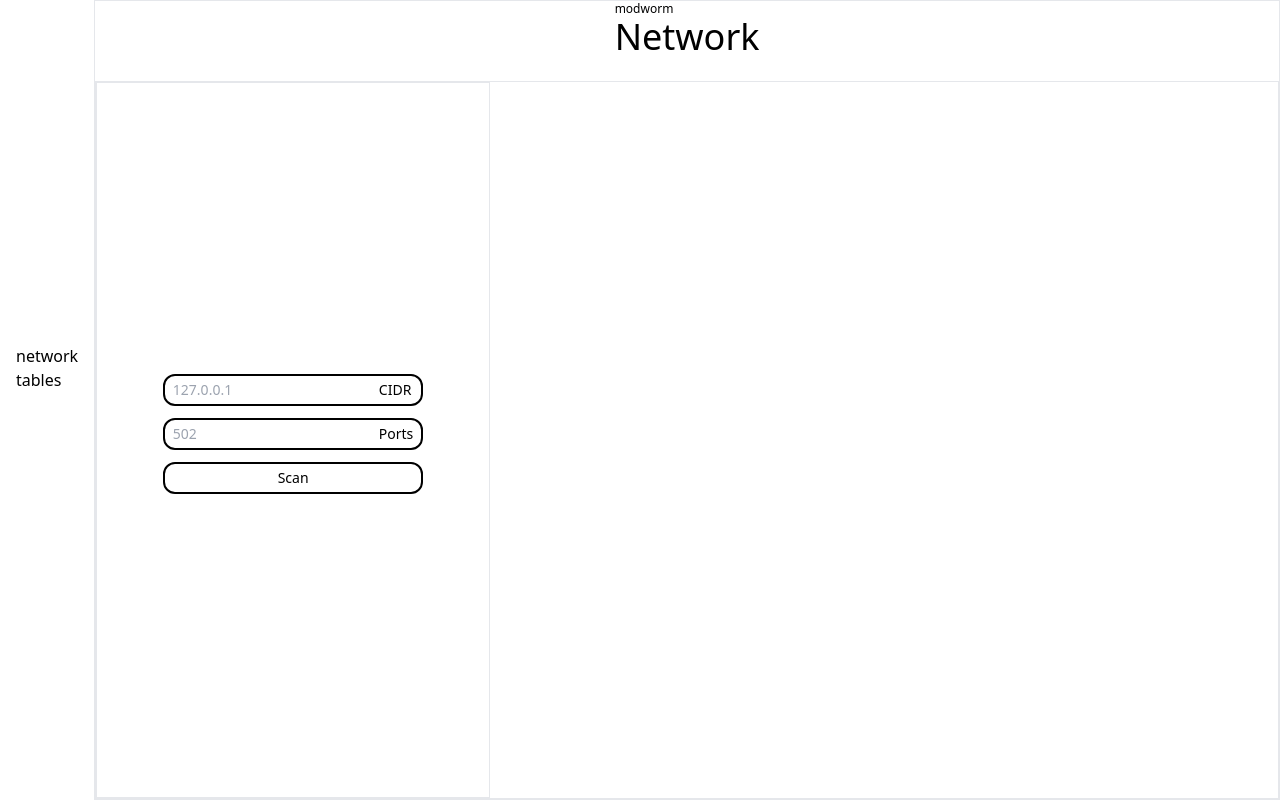
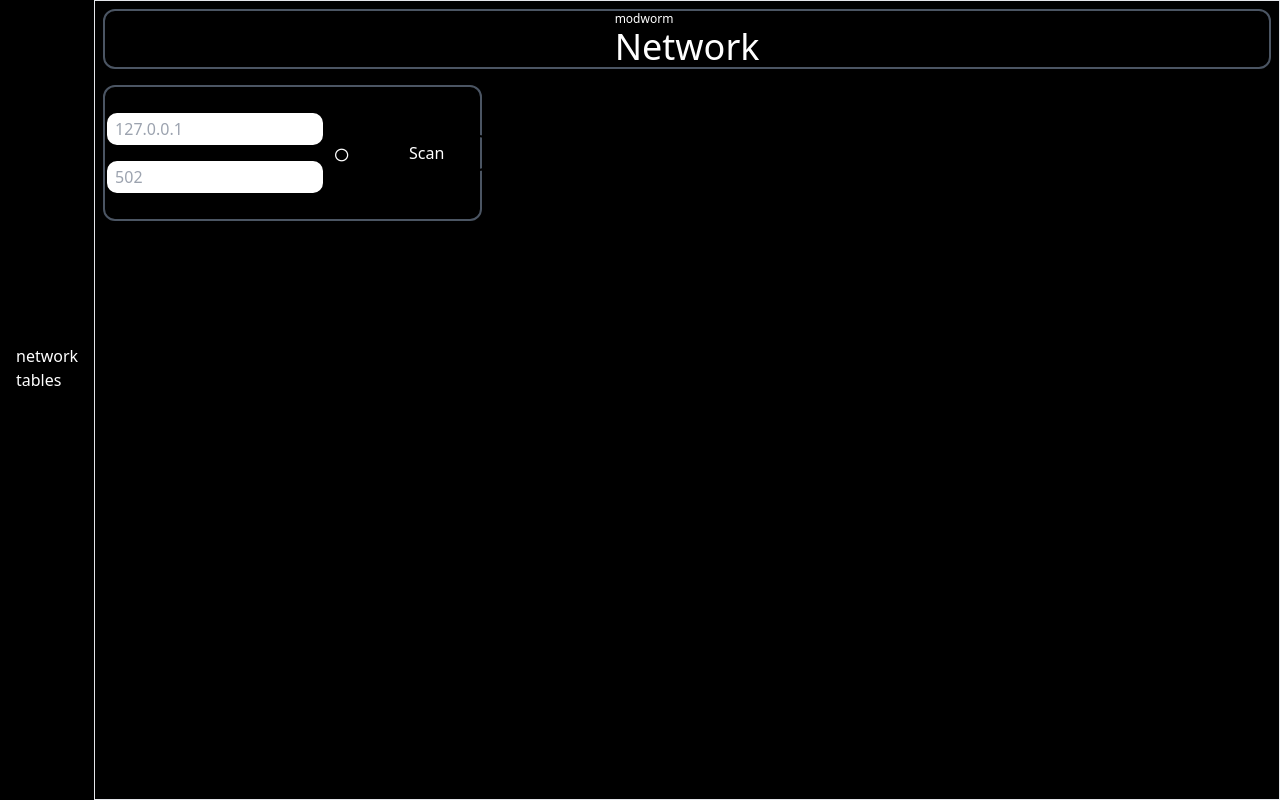
Before and after one commit to manavsu/modworm-soil, a SvelteKit app: page /network in a window 1280 px wide. Built offline with nearby package versions, Linux system fonts and the light colour scheme.

Commit message:
somewhat decent networks page

```diff
--- a/src/lib/loading_snake.svelte
+++ b/src/lib/loading_snake.svelte
@@ -4,12 +4,12 @@
 	import { BlockRepr } from '$lib/block_repr';
 	import { Direction } from '$lib/direction';
 
-	export let bg_color: string = 'bg-gray-600';
+	export let color: string = 'bg-gray-600';
 	export let tick_rate: number = 100;
 	export let snake_size: number = 5;
 	export let radius: number = 3;
 
-	let snake_style: string = `w-3 h-3 absolute ${bg_color}`;
+	let snake_style: string = `w-3 h-3 absolute ${color}`;
 	let delta: number = 20;
 	let diameter_pixels: number = radius * 20 * 3;
 
--- a/src/lib/random_snake.svelte
+++ b/src/lib/random_snake.svelte
@@ -36,7 +36,7 @@
         moveSnake() {
             if (!this.initialized) {
                 this.initialized = true;
-                for (let i = 0; i < this.size; i++) this.blocks.push(new BlockRepr(window.innerWidth / 2, margin, delta, margin));
+                for (let i = 0; i < this.size; i++) this.blocks.push(new BlockRepr(window.innerWidth / 2, margin, delta, margin, window.innerWidth, window.innerHeight));
             }
             if (Math.random() < this.dir_change_prob) this.pickNewDirection();
             let last_dir = this.dir;
--- a/src/lib/title.svelte
+++ b/src/lib/title.svelte
@@ -1,4 +1,4 @@
 <div class="flex flex-col">
     <p class="text-xs z-10">modworm</p>
-    <h1 class="text-4xl mb-6 z-10"><slot/></h1>
+    <h1 class="text-4xl z-10"><slot/></h1>
 </div>
--- a/src/routes/+layout.svelte
+++ b/src/routes/+layout.svelte
@@ -2,19 +2,13 @@
   import '$lib/app.css';
 	import { Working } from '$lib/store';
   import LoadingSnake from '$lib/loading_snake.svelte';
+  import { fade } from 'svelte/transition';
 </script>
 
 <style lang="postcss">
   :global(html) {
-    @apply bg-white text-black;
-    caret-color: black;
-  }
-
-  @media (prefers-color-scheme: dark) {
-    :global(html) {
-      @apply bg-black text-white;
-      caret-color: white;
-    }
+    @apply bg-black text-white;
+    caret-color: white;
   }
 
   :global(.input) {
@@ -22,7 +16,7 @@
   }
 
   :global(.clickable) {
-    @apply hover:scale-110 active:scale-110 active:bg-black active:text-white transition duration-300 rounded-xl dark:bg-black dark:active:text-black dark:active:bg-white;
+    @apply hover:scale-110 active:scale-110 transition duration-300 rounded-xl;
   }
 </style>
 
@@ -34,7 +28,9 @@
     </div>
     <div class="mx-auto min-h-16">
       {#if $Working}
-        <LoadingSnake radius={1}/>
+        <div transition:fade>
+          <LoadingSnake radius={1}/>
+        </div>
       {/if}
     </div>
   </div>
--- a/src/routes/+page.svelte
+++ b/src/routes/+page.svelte
@@ -19,5 +19,49 @@
     //     console.log('killed sod...')
     // });
 </script>
-
-<LoadingSnake radius={8}/>
+<div class="container mx-auto p-4">
+    <div class="grid grid-flow-dense grid-cols-3">
+        <div class="border">
+            <LoadingSnake radius={3} color={"bg-blue-600"}/>
+        </div>
+        <div class="border">
+            <LoadingSnake radius={3} color={"bg-blue-600"}/>
+        </div>
+        <div class="border row-span-3">
+            <LoadingSnake radius={3} color={"bg-blue-600"}/>
+        </div>
+        <div class="border">
+            <LoadingSnake radius={3} color={"bg-blue-600"}/>
+        </div>
+        <div class="border">
+            <LoadingSnake radius={3} color={"bg-blue-600"}/>
+        </div>
+        <div class="border">
+            <LoadingSnake radius={3} color={"bg-blue-600"}/>
+        </div>
+        <div class="border row-span-2 col-span-2">
+            <LoadingSnake radius={6} color={"bg-blue-600"}/>
+        </div>
+        <div class="border">
+            <LoadingSnake radius={3} color={"bg-blue-600"}/>
+        </div>
+        <div class="border">
+            <LoadingSnake radius={3} color={"bg-blue-600"}/>
+        </div>
+        <div class="border">
+            <LoadingSnake radius={3} color={"bg-blue-600"}/>
+        </div>
+        <div class="border">
+            <LoadingSnake radius={3} color={"bg-blue-600"}/>
+        </div>
+        <div class="border">
+            <LoadingSnake radius={3} color={"bg-blue-600"}/>
+        </div>
+        <div class="border">
+            <LoadingSnake radius={3} color={"bg-blue-600"}/>
+        </div>
+        <div class="border">
+            <LoadingSnake radius={3} color={"bg-blue-600"}/>
+        </div>
+    </div>
+</div>
--- a/src/routes/network/+page.svelte
+++ b/src/routes/network/+page.svelte
@@ -4,14 +4,14 @@
     import { BASE_URL } from "$lib/env";
     import { fade } from 'svelte/transition';
     import { Network, Socket } from "$lib/network";
-    import LoadingSnake from "$lib/loading_snake.svelte";
+    import NetworkView from "./network_view.svelte";
     import { Working } from "$lib/store";
 
     let cidr = "";
     let ports = "";
     let error: string | null;
     let scanning = false;
-    let adding = false;
+    let selected_network: Network | null = null;
 
     let Networks: Network[] = [];
 
@@ -28,12 +28,12 @@
         return servers;
     }
 
-    async function HandleSubmit() {
+    async function HandleSubmit(cidr_t:string, ports_t:string) {
         if (scanning) return
         scanning = true
 
-        cidr = cidr || "127.0.0.1"
-        ports = ports || "502"
+        cidr = cidr_t || "127.0.0.1"
+        ports = ports_t || "502"
 
         const parsed_cidr = cidr.replace("/", "+")
         const json_network = await NetworkMap(parsed_cidr, ports)
@@ -46,49 +46,54 @@
             }
         }
         Networks = [...Networks]
+        await new Promise(r => setTimeout(r, 500))
         scanning = false
         console.log(Networks)
+        console.log(selected_network)
     }
 
-    function HandleAdd() {
-        adding = true;
-    }
-
-    function HandleCancel() {
-        adding = false;
+    function GetHeight(network: Network) {
+        if (network.open_sockets.length == 0) return 1;
+        if (network.open_sockets.length == 1 && network.cidr == network.open_sockets[0].address && network.ports == network.open_sockets[0].port) return 1;
+        return network.open_sockets.length;
     }
 </script>
 
-    <div class="mx-auto">
+<div class="flex flex-col">
+    <div class="flex flex-col place-items-center border-2 border-gray-600 rounded-xl m-2">
         <Title>Network</Title>
     </div>
+    <div class="grid grid-cols-3 grid-flow-dense gap-0">
 
-    <div class="flex flex-row flex-grow border">
-        <div class="flex flex-col w-1/3 border justify-center">
-            <form in:fade={{delay: 200, duration:200}} out:fade={{duration:200}} class="flex flex-col text-sm w-fit mx-auto {scanning ? 'text-gray-500' : ''}">
-                <div class="flex flex-row border-2 rounded-md input px-2 py-1 mb-3 {scanning ? 'border-gray-500' : 'border-black dark:border-white'}">
-                    <input type="text" class="bg-transparent focus:outline-none pr-1" bind:value={cidr} placeholder="127.0.0.1" disabled={scanning}>
+        <div class="row-span-2 p-2">
+            <div class="flex flex-col border-2 border-gray-600 rounded-xl justify-center w-full py-6">
+                <form in:fade={{delay: 200, duration:200}} out:fade={{duration:200}} class="flex flex-row w-fit mx-auto items-center {scanning ? 'text-gray-500' : ''}">
+                    <div class="flex flex-col">
+                        <div class="flex flex-row border-2 rounded-md input px-2 py-1 mb-3 mr-2 {scanning ? 'border-gray-500' : 'border-black dark:border-white'}">
+                            <input type="text" class="bg-transparent focus:outline-none w-20 md:w-40 pr-1" bind:value={cidr} placeholder="127.0.0.1" disabled={scanning}>
                             <p>CIDR</p>
                         </div>
-                <div class="flex flex-row border-2 rounded-md input px-2 py-1 mb-3 {scanning ? 'border-gray-500' : 'border-black dark:border-white'}">
-                    <input type="text" class="bg-transparent focus:outline-none pr-1" bind:value={ports} placeholder="502" disabled={scanning}>
+                        <div class="flex flex-row border-2 rounded-md input px-2 py-1 mr-2 {scanning ? 'border-gray-500' : 'border-black dark:border-white'}">
+                            <input type="text" class="bg-transparent focus:outline-none w-20 md:w-40 pr-1" bind:value={ports} placeholder="502" disabled={scanning}>
                             <p>Ports</p>
                         </div>
-                <button on:click={HandleSubmit} class="border-2 px-2 py-1 clickable mb-3 {scanning ? 'border-gray-500' : 'border-black dark:border-white'}" disabled={scanning}>
-                    {#if !scanning} Scan {:else} Scanning... {/if}
-                </button>
+                    </div>
+                    <p class="text-3xl transform duration-300">&#9675;</p>
+                    <button on:click={() => HandleSubmit(cidr, ports)} class="border-2 px-2 py-1 ml-3 clickable w-32 {scanning ? 'border-gray-500' : 'border-black dark:border-white'}" disabled={scanning}>Scan</button>
                     {#if error}
                         <h2 transition:fade class="text-center text-fuchsia-500 dark:text-fuchsia-800">{error}</h2>
                     {/if}
                 </form>
             </div>
+        </div>
 
+        {#if Networks.length > 0}
             {#each Networks as network}
-            <div class="flex flex-col p-2 mb-3">
-                <p>{network.cidr} : {network.ports}</p>
-                {#each network.open_sockets as socket}
-                    <p>{socket.address} : {socket.port}</p>
-                {/each}
+                <div style="grid-row-end: span {GetHeight(network)}" class="p-2">
+                    <NetworkView network={network} />
                 </div>
             {/each}
+        {/if}
+
     </div>
+</div>
--- /dev/null
+++ b/src/routes/network/network_view.svelte
@@ -0,0 +1,35 @@
+<script lang="ts">
+    import { Network } from "$lib/network";
+    import { fade } from 'svelte/transition';
+    export let network: Network;
+</script>
+
+{#if network.open_sockets.length == 1 && network.cidr == network.open_sockets[0].address && network.ports == network.open_sockets[0].port}
+    <div transition:fade class="flex flex-row p-2 justify-between rounded-xl mx-auto items-center border-2 w-full border-gray-600">
+        <p class="text-xl">{network.cidr} : {network.ports}</p>
+        <button class="py-1 px-5 hover:scale-110 transition duration-300 rounded-xl border-2 place-items-center">Connect</button>
+    </div>
+{:else if network.open_sockets.length > 0}
+    <div class="flex flex-col p-2 rounded-xl border-2 w-full border-gray-600">
+        <div transition:fade class="flex flex-row justify-between items-center w-full pb-3 pt-1 mx-auto">
+            <p class="text-xl">{network.cidr} : {network.ports}</p>
+            <div class="flex flex-row">
+                <button class="py-1 px-2 hover:scale-110 transition duration-300 rounded-xl border-2 place-items-center">Scan</button>
+            </div>
+        </div>
+        {#each network.open_sockets as socket}
+            <hr class="w-full text-white mx-auto"/>
+            <div class="flex flex-row w-full justify-between py-2 items-center">
+                <p>{socket.address} : {socket.port}</p>
+                <button class="px-5 py-1 hover:scale-110 transition duration-300 rounded-xl border-2 place-items-center">Connect</button>
+            </div>
+        {/each}
+    </div>
+{:else}
+    <div transition:fade class="flex flex-row p-2 justify-between rounded-xl mx-auto items-center border-2 w-full border-rose-900">
+        <p class="text-xl text-rose-900">{network.cidr} : {network.ports}</p>
+        <div class="flex flex-row">
+            <button class="text-rose-900 py-1 px-2 hover:scale-110 transition duration-300 rounded-xl border-2 border-rose-900 place-items-center">Scan</button>
+        </div>
+    </div>
+{/if}
```
Also changed, not shown: TODO.txt, 1 other file (tests, documents, lock files or other folders). Lines whose indentation alone changed are shown as unchanged.
